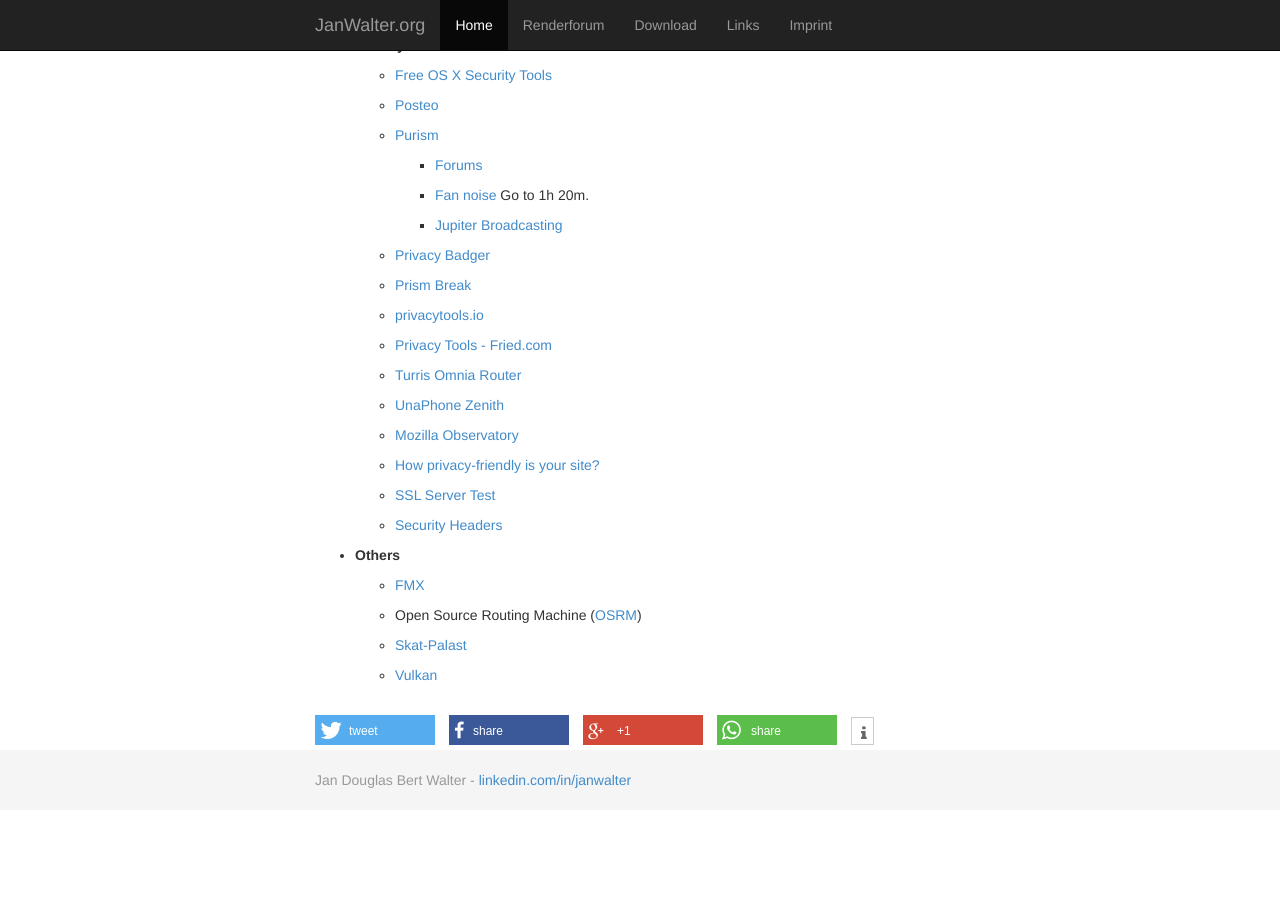
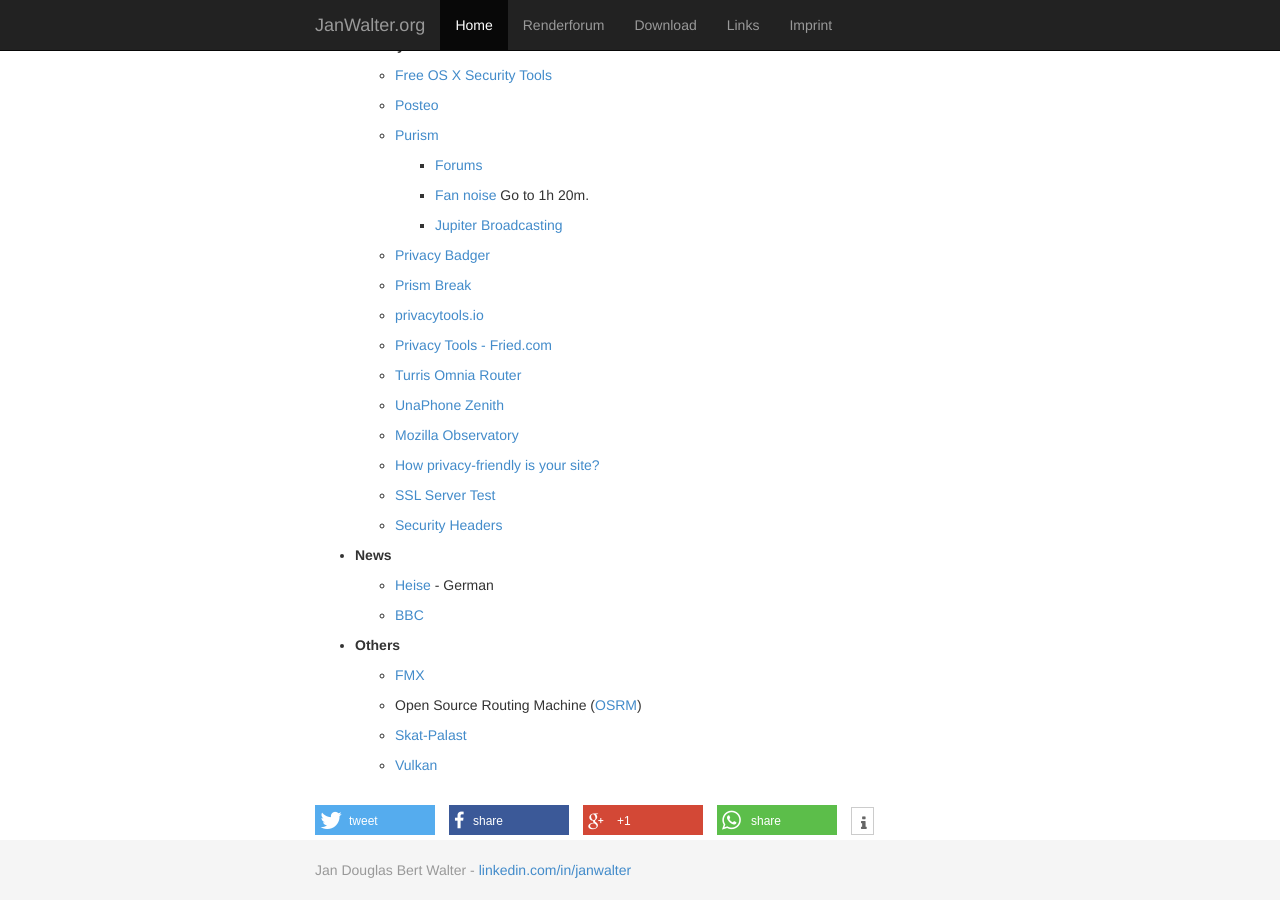
Before and after one commit to wahn/jan_walter_org, a Jekyll site: the page built from links/index.md, in a window 1280 px wide and 900 px high, scrolled down 2735 px. Built offline with Jekyll 4.4.1, drawn with Linux system fonts in a browser that asks for light colours; Markdown is read by kramdown in place of the engine named in the settings; before the commit the page ends 3545 px from its top, so only the background shows below that.

Commit message:
Add some links to news web sites.

```diff
--- a/links/index.md
+++ b/links/index.md
@@ -223,6 +223,12 @@
 
     - [Security Headers](https://securityheaders.io)
 
+* __News__
+
+    - [Heise](https://www.heise.de) - German
+
+    - [BBC](http://www.bbc.co.uk/news)
+
 * __Others__
 
     - [FMX](http://fmx.de)
```
